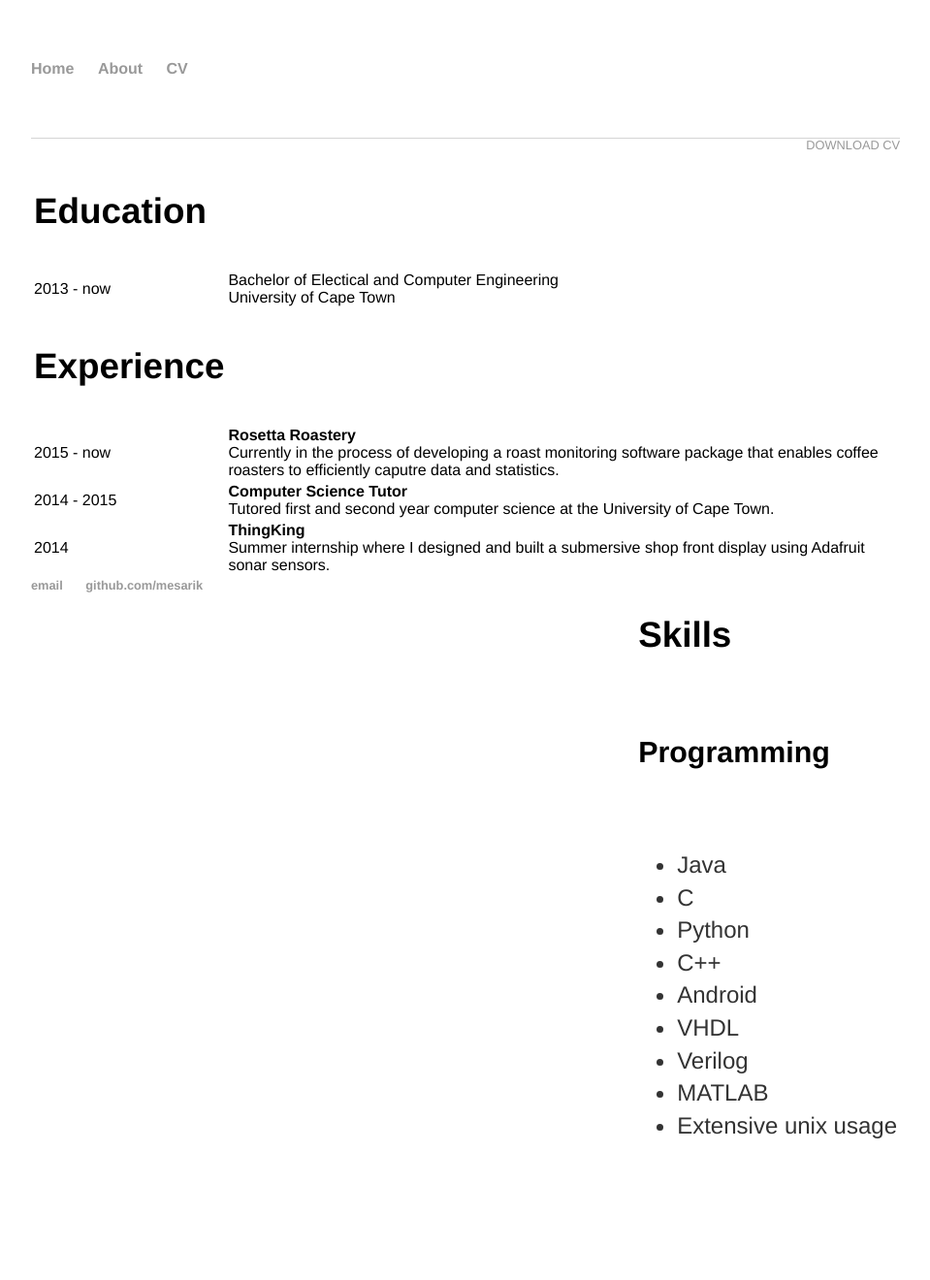
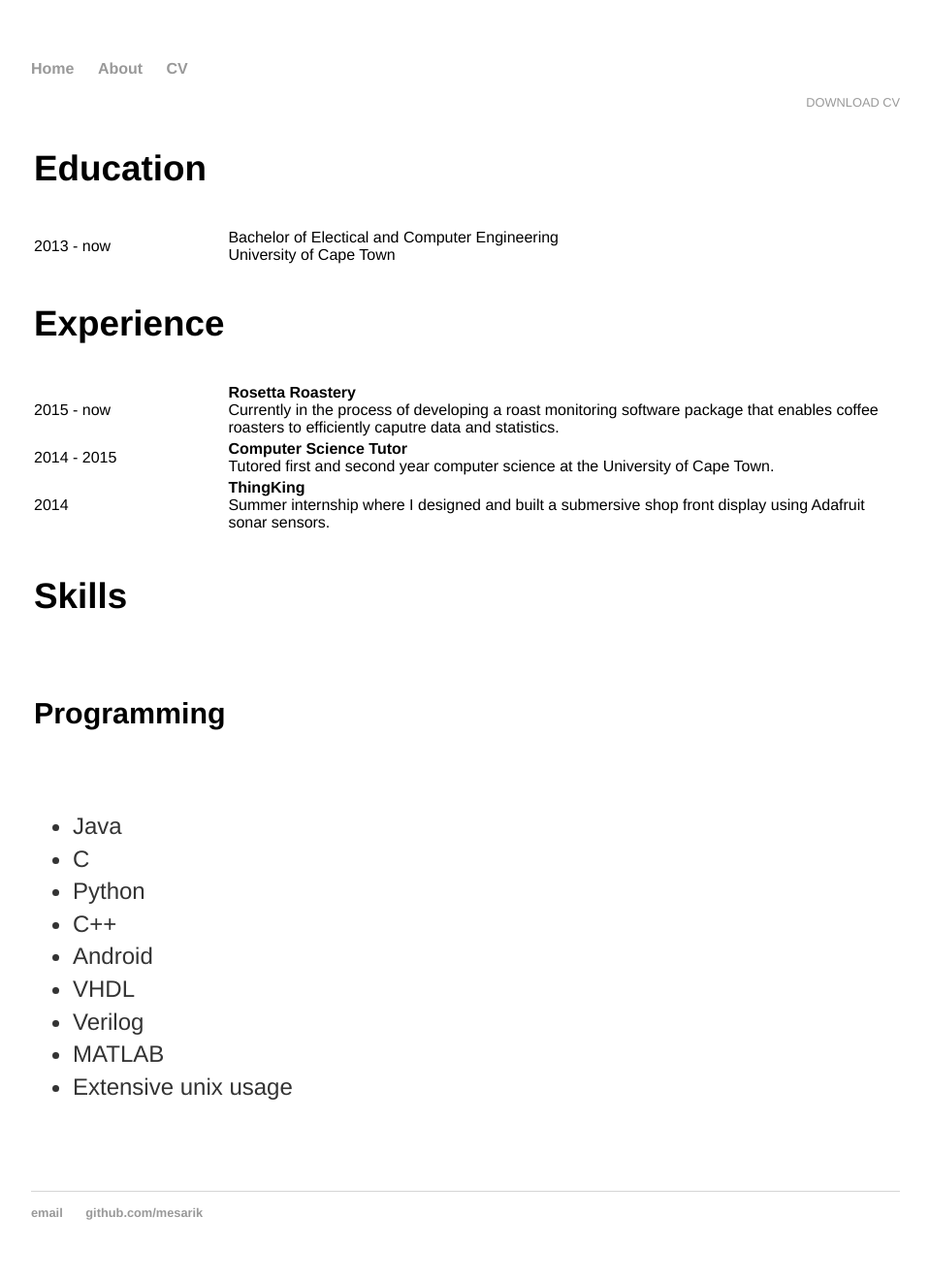
Before and after one commit to mesarcik/mesarcik.github.io, a Jekyll site: the page built from cv/index.html, in a window 1280 px wide. Shown: the whole page at 97% size, without its empty margins (160-1119 px from the left). Built offline with Jekyll 4.4.1, drawn with Linux system fonts in a browser that asks for light colours; before the commit the page ends 1204 px from its top, so only the background shows below that.

Commit message:
git_uploader.sh

```diff
--- a/cv/index.html
+++ b/cv/index.html
@@ -5,8 +5,7 @@ title: Misha Mesarcik's CV
 
 	<div class="cv">
 		<a href="https://mesarcik.github.io/cv_10.pdf" class="download" title="Download CV as PDF">Download CV</a>
-					<table  style="float: left">
-						<tr>
+				<table style="display: inline-block;">						<tr>
 							<td><h3> Education</h3></td>
 <!-- 							<td><h3> &nbsp; </h3></td>
 							  -->
@@ -36,8 +35,8 @@ title: Misha Mesarcik's CV
 							</tr>
 
 					</table>
-					<table  style="float: right">
-						<tr>
+			<table style="display: inline-block;">
+					<tr>
 							<td><h3> Skills </h3></td>
 						</tr>
 						<tr>
```
